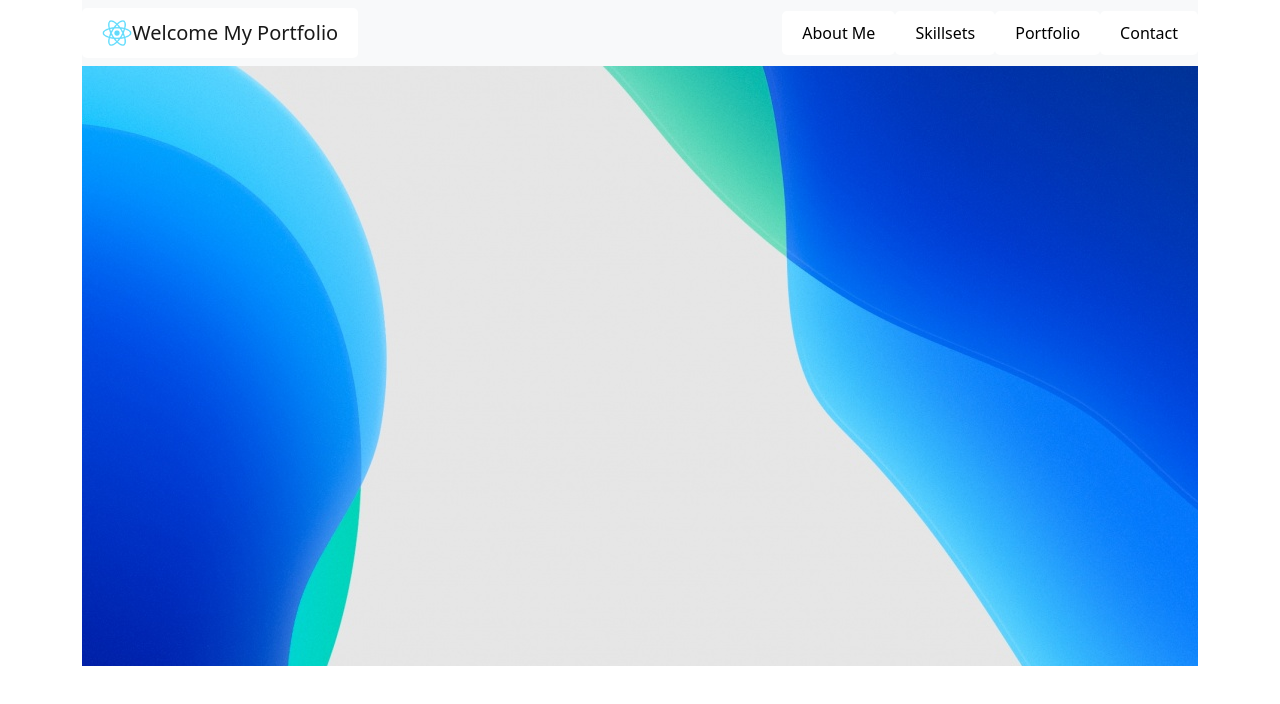
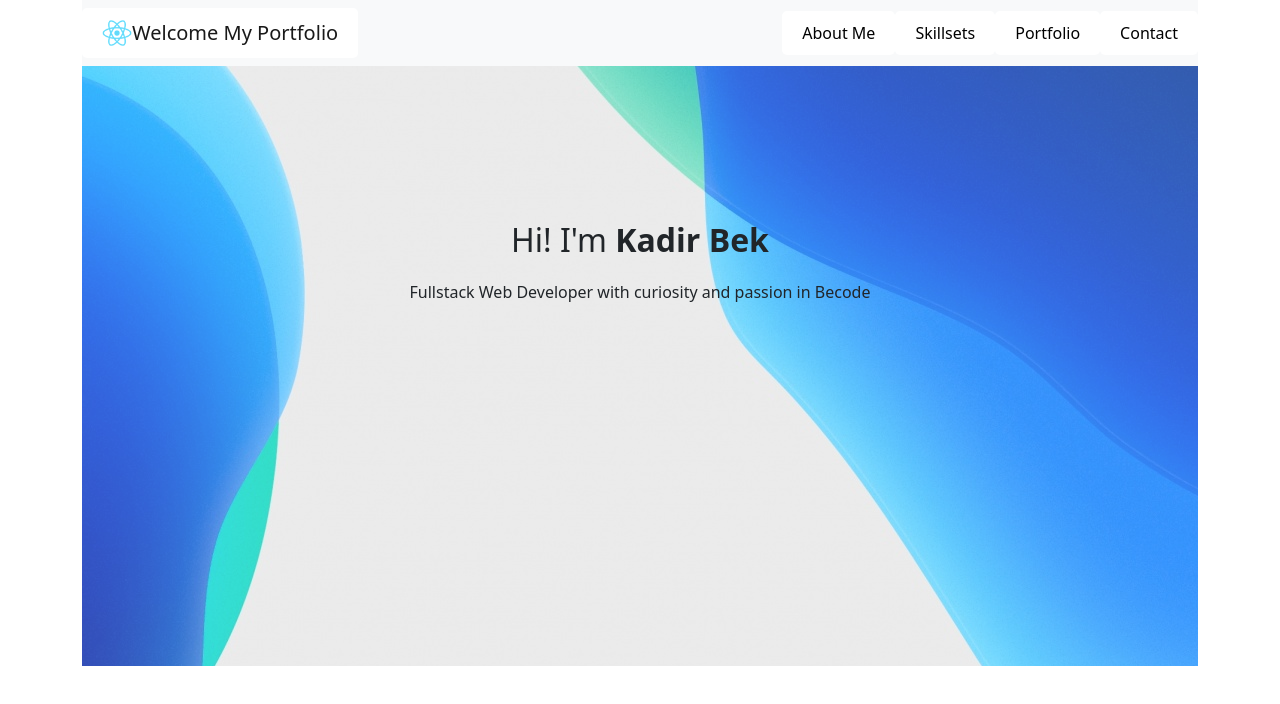
Before and after one commit to kdrbek06/portfolio, a React (Create React App) app: page / in a window 1280 px wide. Shown: the top 704 px of the page. Built offline with nearby package versions, Linux system fonts and the light colour scheme.

Commit message:
Add some text to AboutMe.tsx

```diff
--- a/src/components/AboutMe.tsx
+++ b/src/components/AboutMe.tsx
@@ -1,9 +1,10 @@
-
 
 export default function AboutMe () {
   return (
     <div className="aboutContainer">
-        <div>
+        <div className="aboutText">
+            <p className="aboutTextTitle">Hi! I'm <strong>Kadir Bek</strong></p>
+            <p>Fullstack Web Developer with curiosity and passion in Becode</p>
 
         </div>
     </div>
--- a/src/index.css
+++ b/src/index.css
@@ -17,4 +17,17 @@ a:link, a:visited {
   .aboutContainer {
       background-image: url('../src/img/bg-image.jpg');
       min-height: 600px;
+      text-align: center;
+      box-shadow: inset 0 0 0 1000px rgba(255, 255, 255, 0.2);
+      background-attachment: fixed;
+
+
+    }
+
+  .aboutText {
+      padding: 150px;
   }
+
+  .aboutTextTitle {
+      font-size: 2em;
+  }
```
